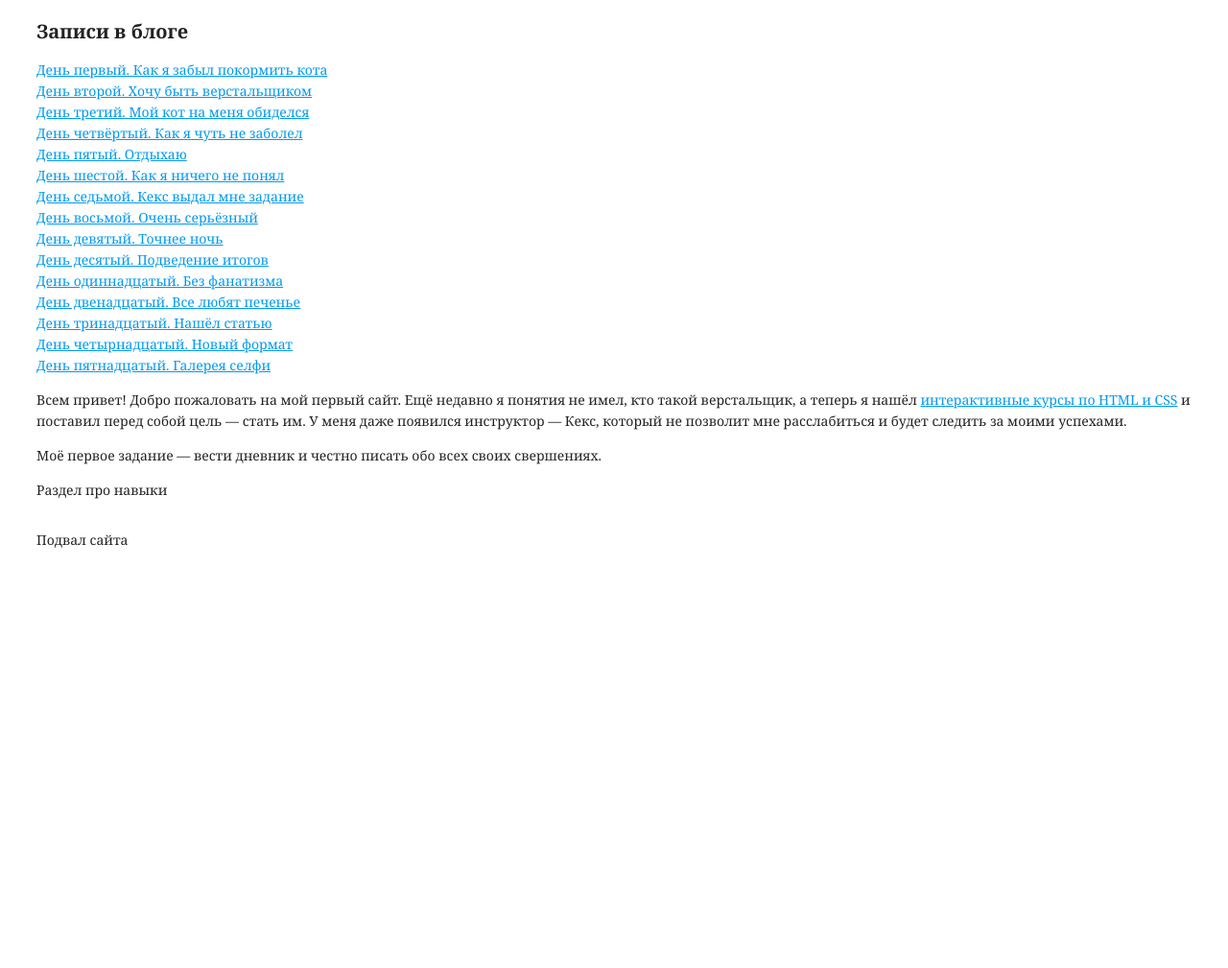
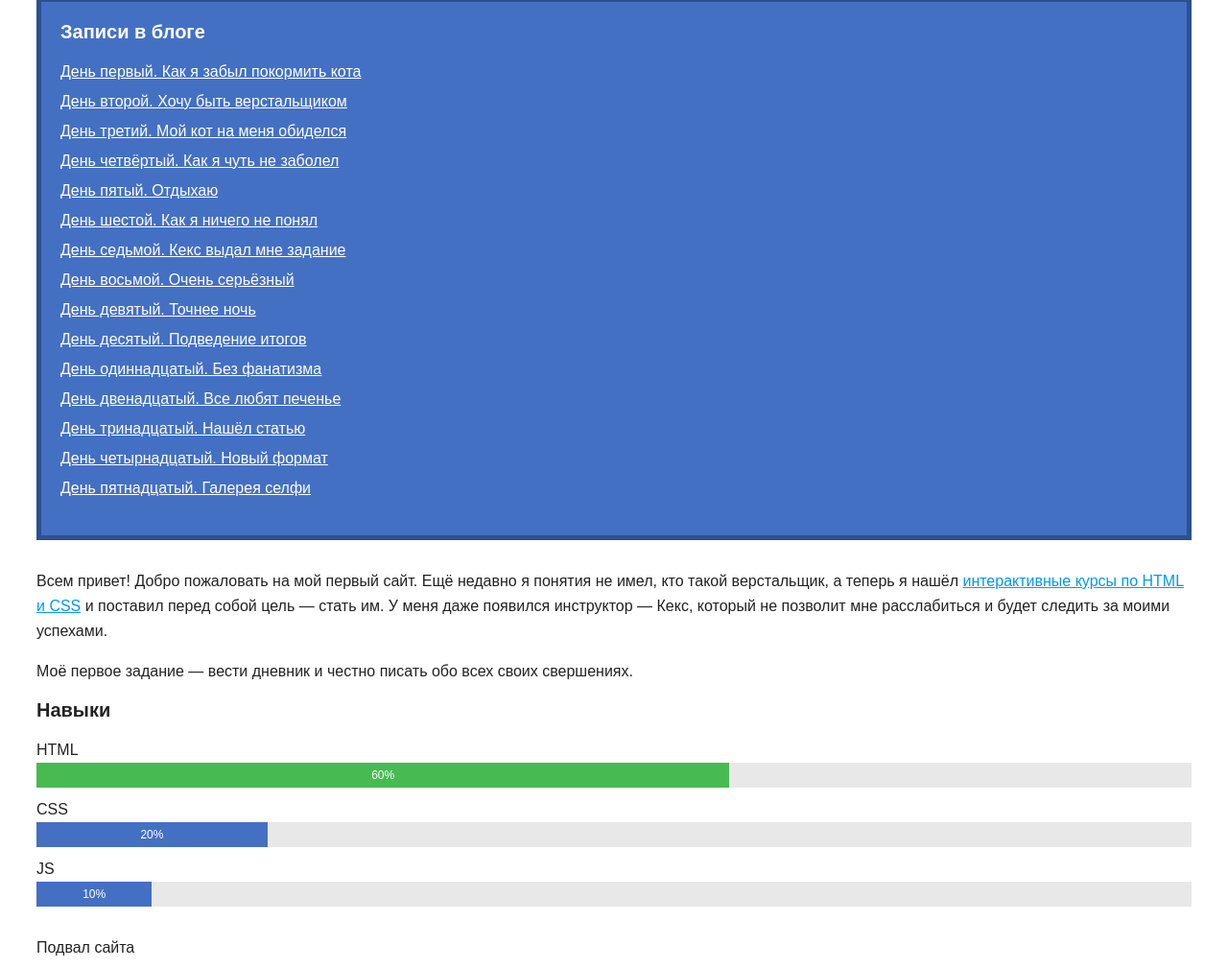
Before and after one commit to club91life21/my-site, a plain HTML site: page blog/index.html in a window 1280 px wide. Shown: the part 181-1190 px from the top of the page at 96% size. Before the commit the page ends 800 px from the top, so only its background shows below. Drawn offline with Linux system fonts and the light colour scheme.

Commit message:
add update

```diff
--- a/blog/index.html
+++ b/blog/index.html
@@ -17,8 +17,8 @@
         </h1>
     </header>
     <main>
-        <img src="img/raccoon.svg">
-        <nav>
+        <img src="img/raccoon.svg" class="avatar" alt="Аватарка">
+        <nav class="blog-navigation">
             <h2>Записи в блоге</h2>
             <ul class="list_index">
                 <li><a href="day-1.html">День первый. Как я забыл покормить кота</a></li>
@@ -48,7 +48,21 @@
             </p>
         </section>
         <section>
-            Раздел про навыки
+            <h2>Навыки</h2>
+            <dl class="skills">
+                <dt>HTML</dt>
+                <dd>
+                    <div class="skills-level skills-level-ok" style="width: 60%;">60%</div>
+                </dd>
+                <dt>CSS</dt>
+                <dd>
+                    <div class="skills-level" style="width: 20%;">20%</div>
+                </dd>
+                <dt>JS</dt>
+                <dd>
+                    <div class="skills-level" style="width: 10%;">10%</div>
+                </dd>
+            </dl>
         </section>
     </main>
     <footer>
--- a/blog/style.css
+++ b/blog/style.css
@@ -1,9 +1,10 @@
 body {
     padding: 0 30px;
-    font-size: 14px;
-    line-height: 22px;
-    font-family: "Georgia", serif;
+    font-size: 16px;
+    line-height: 26px;
+    font-family: "Arial", sans-serif;
     color: #222222;
+    background: #ffffff url("img/bg-page.png") no-repeat top center;
 }
 
 h1 {
@@ -11,8 +12,9 @@ h1 {
     line-height: normal;
 }
 
-nav {
-    color: #888888;
+h2 {
+    font-size: 20px;
+    line-height: normal;
 }
 
 aside {
@@ -22,9 +24,12 @@ aside {
 
 pre,
 code {
-    /*line-height: normal;*/
     font-family: "Courier New", "Courier", monospace;
     color: #6a2cce;
+}
+
+pre {
+    line-height: normal;
 }
 
 blockquote {
@@ -41,48 +46,60 @@ time {
     color: #6a2cce;
 }
 
-.danger-text {
-    color: #ff4400;
-}
-
-.danger-block {
-    padding: 5px 10px;
-    background-color: #ffd0bf;
-}
-
-.no-danger-block {
-    padding: 5px 10px;
-    background-color: #c6f5f0;
-}
-
-footer {
-    margin-top: 30px;
-}
-
-h2 {
-    color: #222222;
-    font-size: 20px;
-    line-height: normal;
-}
-
-a {
-    color: ##888888;
+a[href] {
+    color: #0099ef;
     text-decoration: underline;
 }
 
+.avatar {
+    border-radius: 50%;
+}
 
-/*ul {
+.blog-navigation {
+    margin-bottom: 30px;
+    padding: 20px;
+    background-color: #4470c4;
+    border: 5px solid #2d508f;
+    color: #ffffff;
+}
 
-}*/
+.blog-navigation h2 {
+    margin-top: 0;
+}
 
-.list_index {
+.blog-navigation ul {
     list-style: none;
     padding-left: 0;
 }
 
-a[href] {
-    color: #0099ef;
-    text-decoration-line: underline;
+.blog-navigation li {
+    margin-bottom: 5px;
+}
+
+.blog-navigation a {
+    color: #ffffff;
+}
+
+.skills dd {
+    margin: 0;
+    margin-bottom: 10px;
+    background-color: #e8e8e8;
+}
+
+.skills-level {
+    font-size: 12px;
+    text-align: center;
+    color: #ffffff;
+    background-color: #4470c4;
+}
+
+.skills-level-ok {
+    background-color: #47bb52;
+}
+
+.days {
+    list-style: none;
+    padding-left: 0;
 }
 
 figure {
@@ -113,4 +130,23 @@ figcaption {
 
 .pagination {
     text-align: center;
+    color: #888888;
 }
+
+.danger-text {
+    color: #ff4400;
+}
+
+.danger-block {
+    padding: 5px 10px;
+    background-color: #ffd0bf;
+}
+
+.no-danger-block {
+    padding: 5px 10px;
+    background-color: #c6f5f0;
+}
+
+footer {
+    margin-top: 30px;
+}
```
Also changed, not shown: blog/img/bg-page.png (added).
